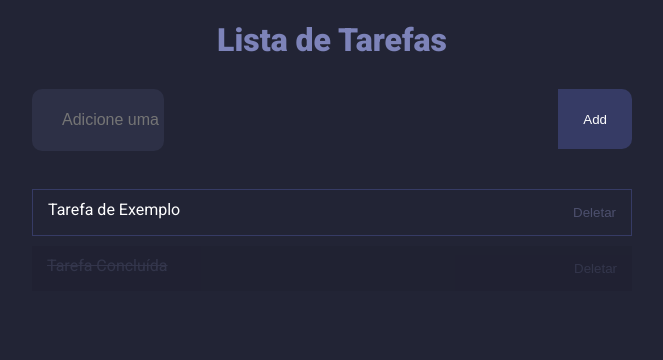
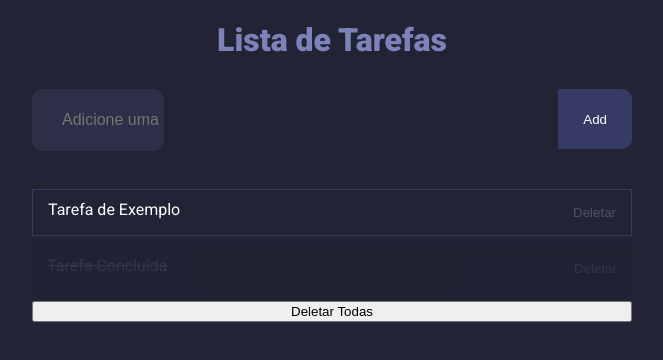
Before and after one commit to alopo2/to-do-list-react, a React (Vite) app in the folder todo-list/: page / in a window 1280 px wide. Shown: the top 360 px of the page, without its empty margins (308-971 px from the left). Built offline with nearby package versions, Linux system fonts and the light colour scheme.

Commit message:
cria botao para deletar todas as tarefas

```diff
--- a/todo-list/src/TodoList.jsx
+++ b/todo-list/src/TodoList.jsx
@@ -25,6 +25,7 @@ function TodoList() {
                     <span>Tarefa Concluída</span>
                     <button className="del">Deletar</button>
                 </div>
+                <button className="deleteAll">Deletar Todas</button>
             </div>
         </div>
 
```
